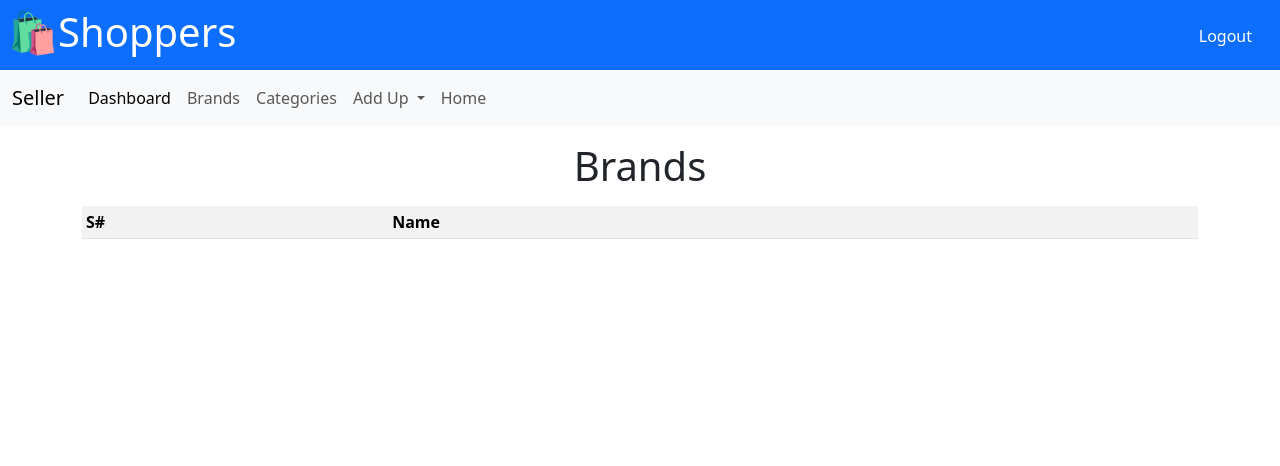
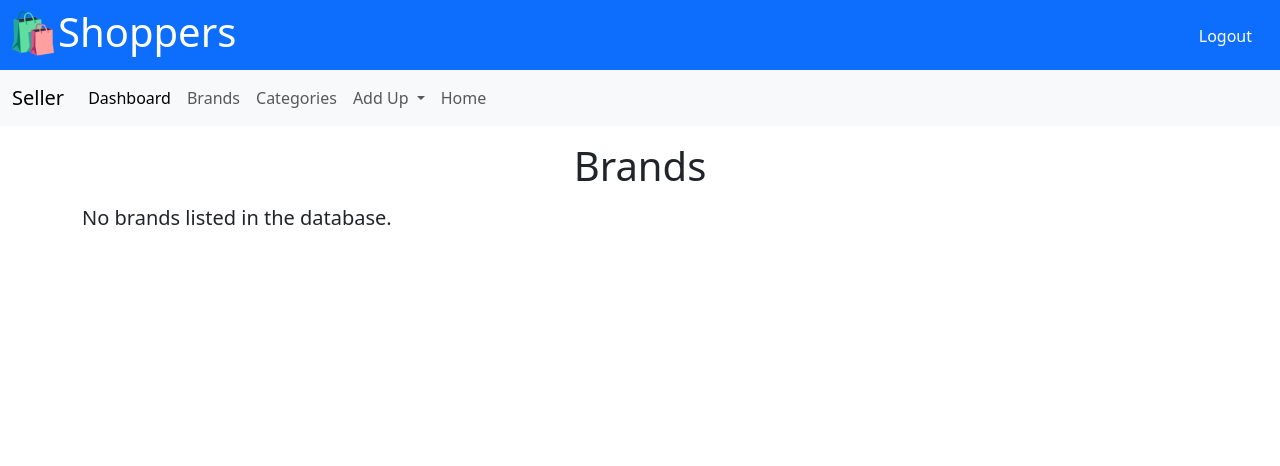
Before and after one commit to zkj214/online_shop, a Flask app: page /brands in a window 1280 px wide. Shown: the top 466 px of the page. Run offline with Flask 3, Linux system fonts and the light colour scheme; the visitor is signed in with stand-in values (Sample User, id 1); data that the repository does not hold is empty; some libraries are stand-ins or nearby versions.

Commit message:
add conditional statement to brands and categories

```diff
--- a/templates/brands.html
+++ b/templates/brands.html
@@ -16,6 +16,9 @@
    </div>
    <div class="container">
        <div class="text-center my-3"><h1>Brands</h1></div>
+        {% if brands|length == 0 %}
+        <h5>No brands listed in the database.</h5>
+        {% else %}
        <table class="table table-striped mt-3 table-sm">
             <th>S#</th>
             <th>Name</th>
@@ -52,6 +55,7 @@
 </div>
         {% endfor %}
         </table>
+       {% endif %}
    </div>
 </div>
 {% include "footer.html" %}
--- a/templates/categories.html
+++ b/templates/categories.html
@@ -16,6 +16,9 @@
    </div>
    <div class="container">
        <div class="text-center my-3"><h1>Categories</h1></div>
+       {% if categories|length == 0 %}
+        <h5>No categories listed in the database.</h5>
+        {% else %}
        <table class="table table-striped mt-3 table-sm">
             <th>S#</th>
             <th>Name</th>
@@ -52,6 +55,7 @@
 </div>
             {% endfor %}
         </table>
+       {% endif %}
    </div>
 </div>
 {% include "footer.html" %}
```
